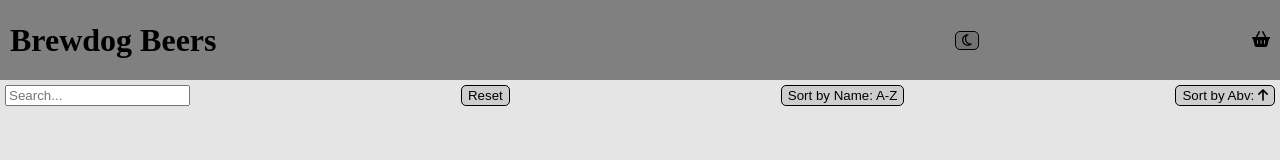
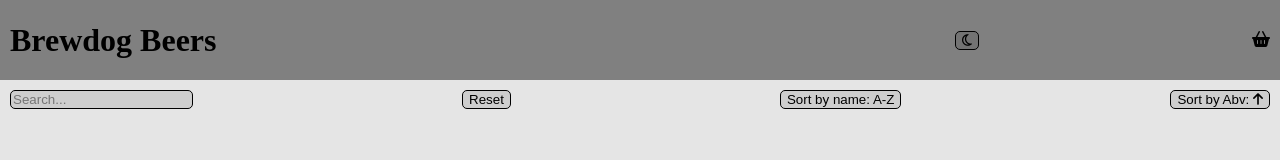
Before and after one commit to pawoods/js-sandbox, a plain HTML site: page index.html in a window 1280 px wide. Both pictures are taken after a click on the button "Reset". Drawn offline with Linux system fonts and the light colour scheme; no server answers.

Commit message:
updates button styling

```diff
--- a/assets/css/style.css
+++ b/assets/css/style.css
@@ -82,7 +82,7 @@
     height: 50px;
 }
 
-button {
+button, input {
     background-color: var(--background);
     color: var(--main);
     border: 1px solid var(--main);
@@ -129,3 +129,7 @@
     flex-wrap: wrap;
     padding: 5px;
 }
+
+.buttons button, .buttons input {
+    margin: 5px;
+}
--- a/assets/js/index.js
+++ b/assets/js/index.js
@@ -133,6 +133,10 @@
         showBeers(beer);
         activeBeers.push(beer);
     });
+    abvSorted = false;
+    azSorted = false;
+    abvButton.innerHTML = `Sort by Abv: <i class="fa-solid fa-arrow-up"></i>`;
+    nameButton.innerText = `Sort by name: A-Z`;
 }
 
 function findMatches(wordToMatch, beers) {
```
